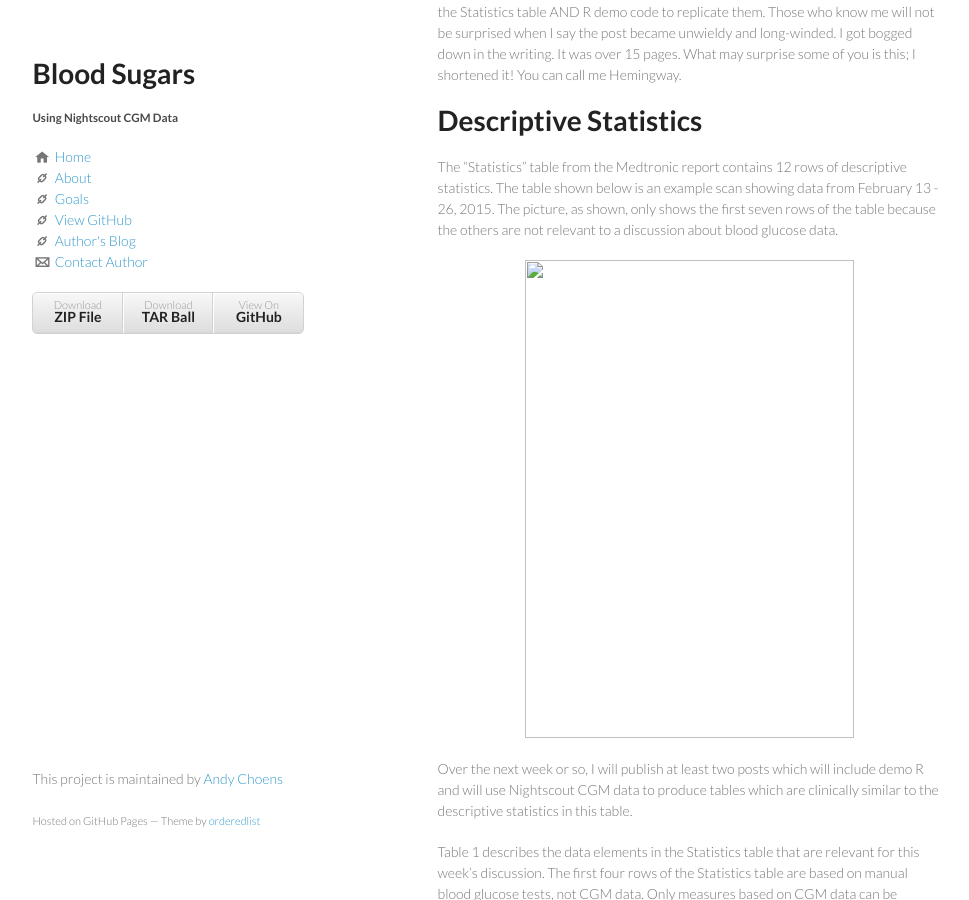
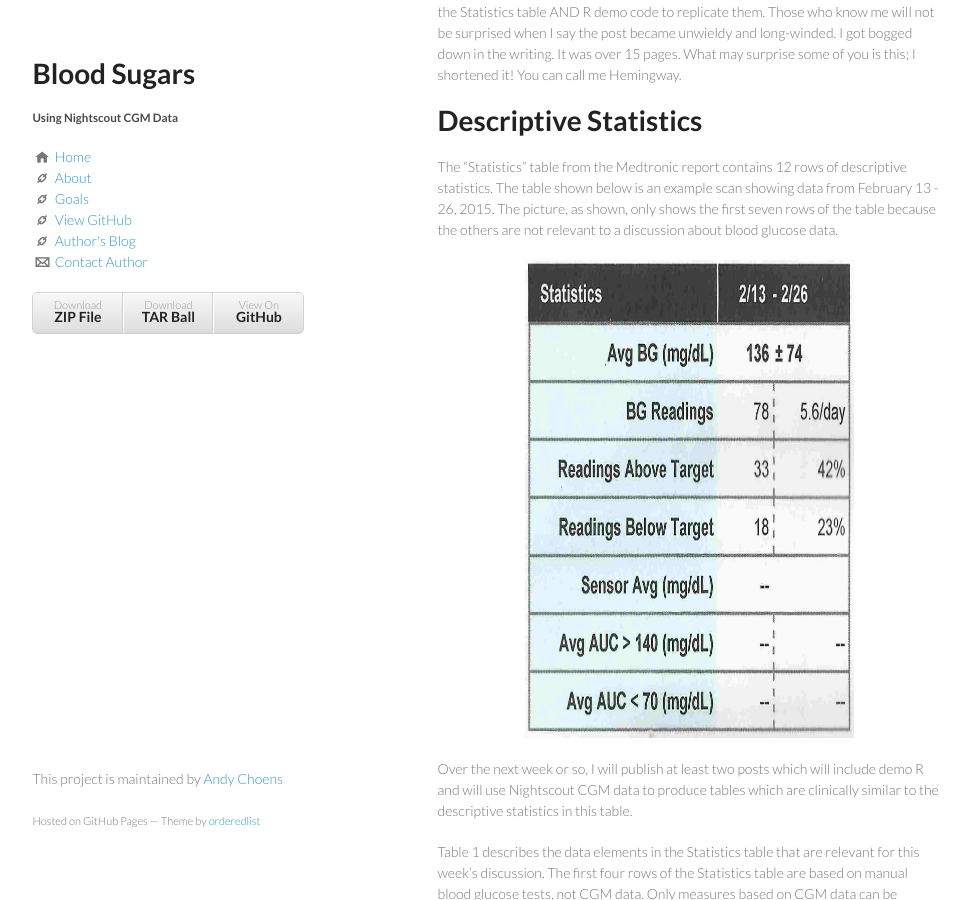
Before and after one commit to Choens/blood-sugars, a Jekyll site: the page built from _posts/2015-08-19-basic-statistics-into.md, in a window 1280 px wide and 900 px high, scrolled down 486 px. Shown: the whole window, without its empty margins (142-1111 px from the left). Built offline with Jekyll 4.4.1, drawn with Linux system fonts in a browser that asks for light colours; comment, search, counter and statistics services are not loaded.

Commit message:
Hopefully this fixes my image problem.

```diff
--- a/_posts/2015-08-19-basic-statistics-into.md
+++ b/_posts/2015-08-19-basic-statistics-into.md
@@ -37,9 +37,9 @@ showing data from February 13 - 26, 2015. The picture, as shown, only
 shows the first seven rows of the table because the others are not
 relevant to a discussion about blood glucose data.
 
-<a href="images/2015-08-19/01-statistics.jpg">
+<a href="{{site.url}}/images/2015-08-19/01-statistics.jpg">
 <img
-src="images/2015-08-19/01-statistics.jpg" width="329" height="478" caption="Figure 1. Medtronic Statistics Table from Page 2">
+src="{{site.url}}/images/2015-08-19/01-statistics.jpg" width="329" height="478" caption="Figure 1. Medtronic Statistics Table from Page 2">
 </a>
 
 Over the next week or so, I will publish at least two posts which will
```
